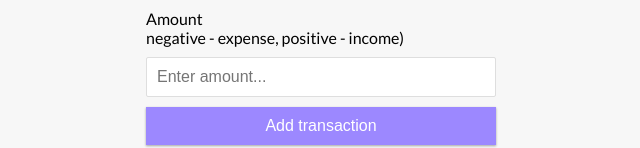
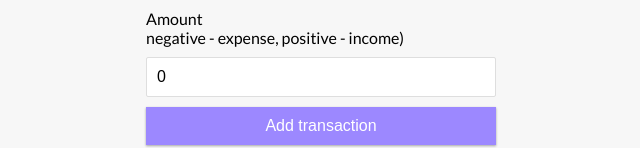
Before and after one commit to charlenegipulan/expense-tracker, a React (Create React App) app: page / in a window 1280 px wide. Shown: the part 583-731 px from the top of the page, without its empty margins (319-959 px from the left). Built offline with nearby package versions, Linux system fonts and the light colour scheme; the HTML template or start-up script is replaced by a standard one.

Commit message:
create component with component level state to add transaction

```diff
--- a/src/components/AddTransaction.js
+++ b/src/components/AddTransaction.js
@@ -1,20 +1,23 @@
-import React from 'react'
+import React, {useState} from 'react'
 
 export const AddTransaction = () => {
+    const [text, setText] = useState('');
+    const [amount, setAmount] = useState(0);
+
     return (
         <>
             <h3>Add new transaction</h3>
             <form>
                 <div className="form-control">
                     <label htmlFor="text">Text</label>
-                    <input type="text" id="text" placeholder="Enter text..." />
+                    <input type="text" id="text" value={text} onChange={(e) => setText(e.target.value)} placeholder="Enter text..." />
                 </div>
                 <div className="form-control">
                     <label htmlFor="amount"
                         >Amount <br />
                         negative - expense, positive - income)</label
                     >
-                    <input type="number" placeholder="Enter amount..." />
+                    <input type="number" value={amount} onChange={(e) => setAmount(e.target.value)} placeholder="Enter amount..." />
                 </div>
                 <button className="btn">Add transaction</button>
             </form>
```
